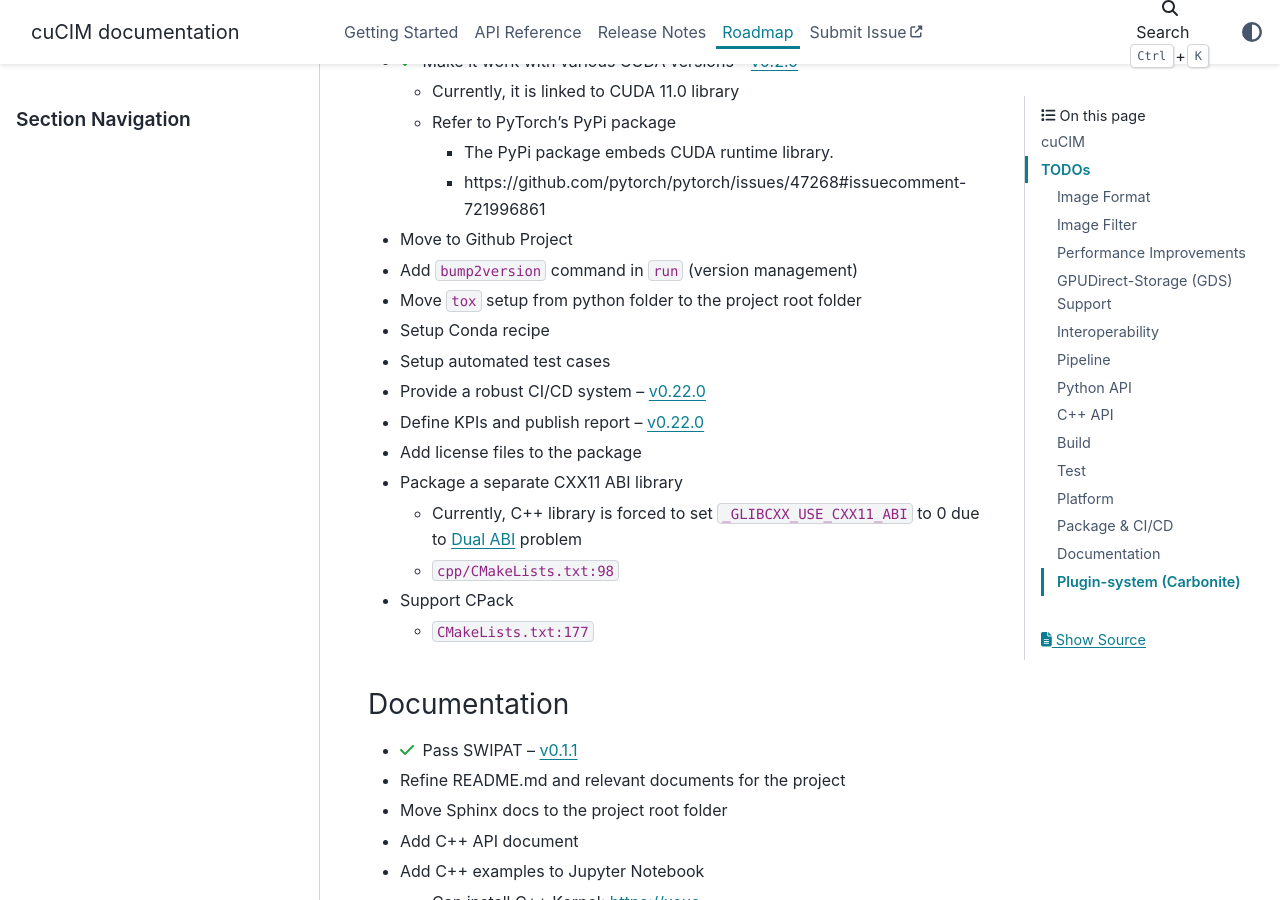
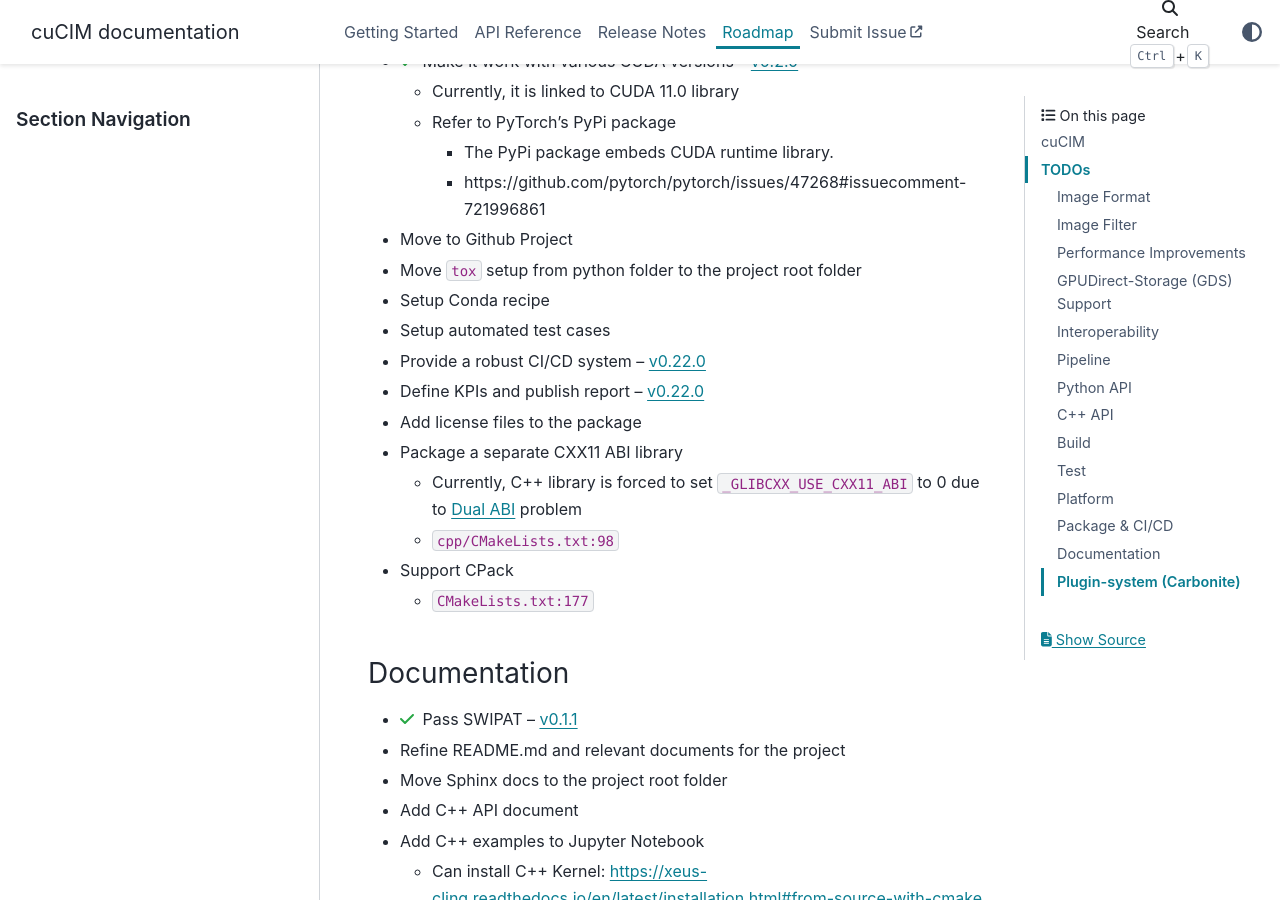
Before and after one commit to rapidsai/cucim, a Sphinx documentation site: the page built from python/cucim/docs/roadmap/index.md, in a window 1280 px wide and 900 px high, scrolled down 10482 px. Built offline with Sphinx 7.4.7 and the PyData theme 0.15.4, drawn with Linux system fonts in a browser that asks for light colours; pages that are not in the unit, such as notebooks, are missing from menus.

Commit message:
Remove the use of bump2version
Remove scripts/docs related to bump2version because
we don't need it anymore since versioning scheme is
changed to CalVer.

```diff
--- a/python/cucim/docs/roadmap/index.md
+++ b/python/cucim/docs/roadmap/index.md
@@ -321,7 +321,6 @@ The following list is on the road |:smile:|
     - The PyPi package embeds CUDA runtime library.
     - https://github.com/pytorch/pytorch/issues/47268#issuecomment-721996861
 - Move to Github Project
-- Add `bump2version` command in `run` (version management)
 - Move `tox` setup from python folder to the project root folder
 - Setup Conda recipe
 - Setup automated test cases
```
Also changed, not shown: 3 other files.
